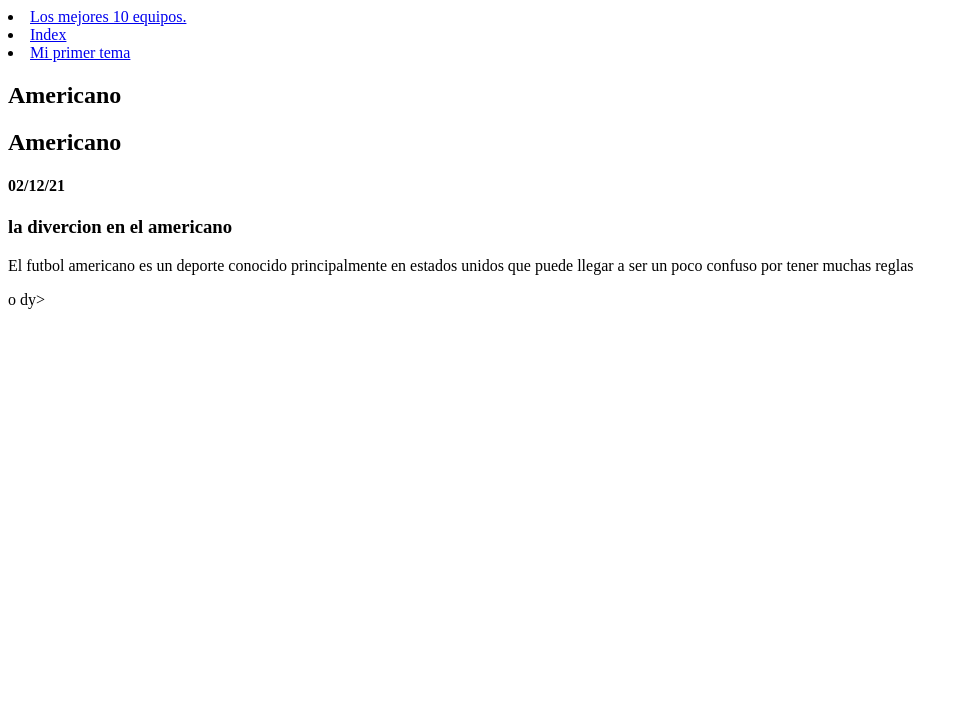
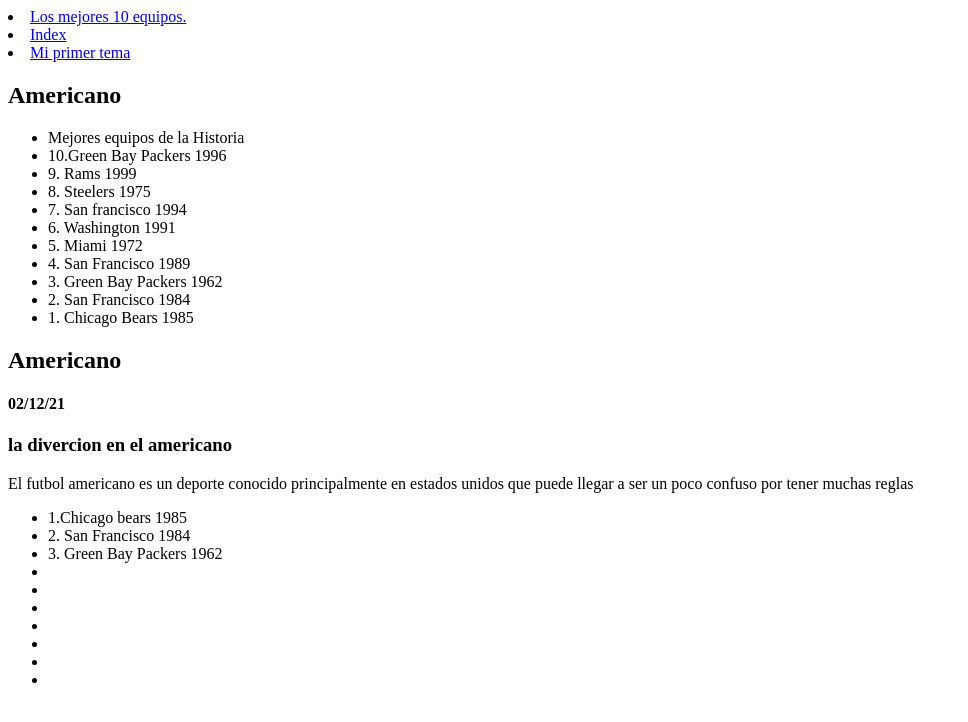
Before and after one commit to Danielgalan1/blog__del_mundo-rafa-dani-, a plain HTML site: page mi_tercer_tema.html in a window 1280 px wide. Shown: the whole page, without its empty margins (0-968 px from the left). Drawn offline with Linux system fonts and the light colour scheme.

Commit message:
Se hicieron las listas

```diff
--- a/mi_tercer_tema.html
+++ b/mi_tercer_tema.html
@@ -30,7 +30,21 @@
         <article>
         <header>
         <hgroup>
-
+            <!--Empieza mi lista-->
+            <ul>
+                <li>Mejores equipos de la Historia</li>
+                <li> 10.Green Bay Packers 1996 </li>
+                <li> 9. Rams 1999 </li>
+                <li> 8. Steelers 1975</li>
+                <li> 7. San francisco 1994 </li>
+                <li> 6. Washington 1991</li>
+                <li> 5. Miami 1972 </li>
+                <li> 4. San Francisco 1989 </li>
+                <li> 3. Green Bay Packers 1962</li>
+                <li> 2. San Francisco 1984</li>
+                <li> 1. Chicago Bears 1985</li>
+            </ul>
+            <!-- Termina mi lista-->
             <!-- Titulo del articulo-->
             <h2> Americano </h2>
             <!-- Fecha en la que se escribio el articulo-->
@@ -66,9 +80,24 @@
         <!-- empieza el footer-->
         <footer>
 
-o dy>       </footer>
+       </footer>
         <!-- termina el footer-->
     </section>
     <!--termina mi blog-->
-</body>
-<b
+
+    <body>
+        <ul>
+            <li> 1.Chicago bears 1985</li>
+            <li> 2. San Francisco 1984</li>
+            <li> 3. Green Bay Packers 1962</li>
+            <li></li>
+            <li></li>
+            <li></li>
+            <li></li>
+            <li></li>
+            <li></li>
+            <li></li>
+        </ul>
+
+
+    </body>
```
Also changed, not shown: mi_cuarto_tema.html (+15 -1 lines), mi_primer_tema.html (+15 -1 lines), mi_segundo_tema.html (+15 -1 lines).
